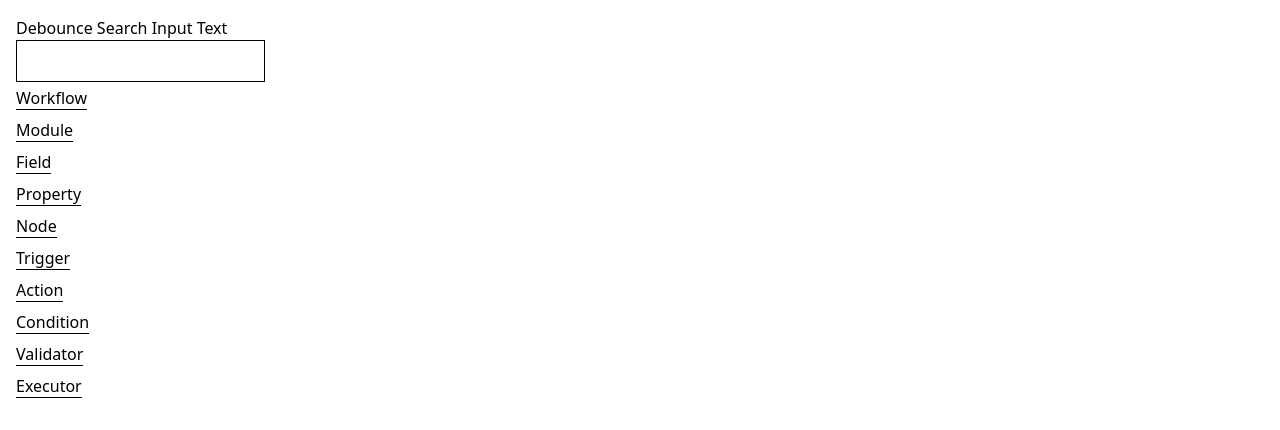
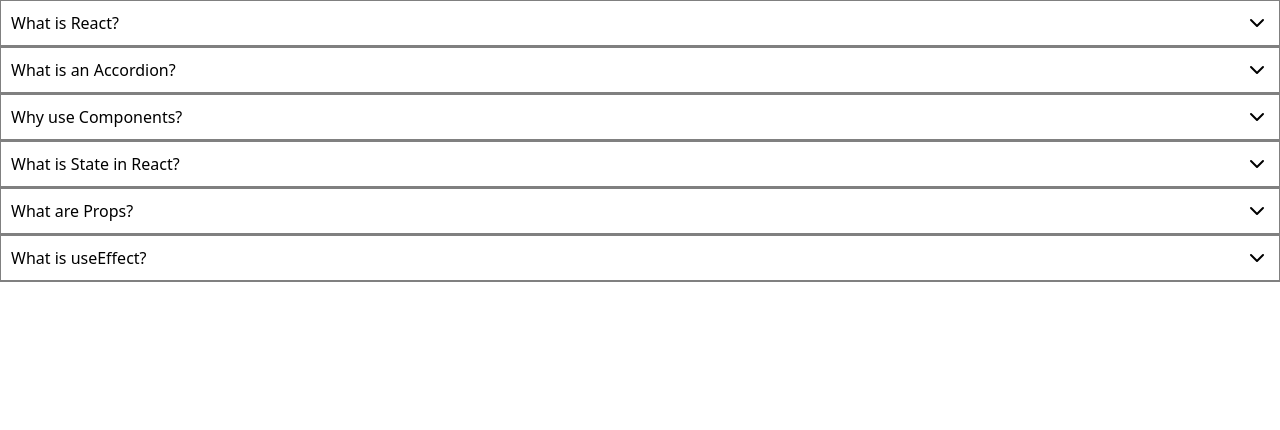
Before and after one commit to aakashojha68/react-interview-prep, a React (Vite) app: page / in a window 1280 px wide. Shown: the top 430 px of the page. Built offline with nearby package versions, Linux system fonts and the light colour scheme.

Commit message:
06-accordian

```diff
--- /dev/null
+++ b/src/06-accordian/Accordian.jsx
@@ -0,0 +1,93 @@
+import React, { useState } from "react";
+import { ChevronDown, ChevronUp } from "lucide-react";
+
+const SingleAccordian = ({ title, content, isOpen, onHeaderClick }) => {
+  return (
+    <div style={{ border: "1px solid gray" }}>
+      <div
+        style={{
+          borderBottom: "1px solid gray",
+          display: "flex",
+          justifyContent: "space-between",
+          alignItems: "center",
+          padding: 10,
+        }}
+        onClick={onHeaderClick}
+      >
+        <h1>{title}</h1>
+        {isOpen ? <ChevronUp /> : <ChevronDown />}
+      </div>
+
+      {isOpen && (
+        <div style={{ padding: 10 }}>
+          <p>{content}</p>
+        </div>
+      )}
+    </div>
+  );
+};
+
+function Accordion({ items }) {
+  const [openIndex, setOpenIndex] = useState(-1);
+
+  const onHeaderClick = (index) => {
+    setOpenIndex(openIndex === index ? -1 : index);
+  };
+
+  if (!items?.length) {
+    return "No items available.";
+  }
+  return (
+    <div>
+      {items?.map((item, index) => {
+        return (
+          <SingleAccordian
+            isOpen={index === openIndex}
+            title={item.title}
+            content={item.content}
+            onHeaderClick={() => onHeaderClick(index)}
+          />
+        );
+      })}
+    </div>
+  );
+}
+
+const accordionData = [
+  {
+    title: "What is React?",
+    content:
+      "React is a JavaScript library for building user interfaces. It lets you create reusable UI components and manage state efficiently.",
+  },
+  {
+    title: "What is an Accordion?",
+    content:
+      "An accordion is a UI pattern where content is shown or hidden by clicking on a header, helping save screen space and keep layouts clean.",
+  },
+  {
+    title: "Why use Components?",
+    content:
+      "Components make your code modular, reusable, and easier to maintain. Each component handles a specific part of the UI.",
+  },
+  {
+    title: "What is State in React?",
+    content:
+      "State is an object that holds data which can change over time and controls how the component re-renders.",
+  },
+  {
+    title: "What are Props?",
+    content:
+      "Props are inputs passed from a parent component to a child component, allowing data to flow in one direction.",
+  },
+  {
+    title: "What is useEffect?",
+    content:
+      "useEffect is a React hook used to perform side effects like API calls, subscriptions, or DOM updates.",
+  },
+];
+
+const RenderAccordians = () => {
+  return <Accordion items={accordionData} />;
+};
+
+export default RenderAccordians;
--- a/src/App.jsx
+++ b/src/App.jsx
@@ -3,10 +3,13 @@
 import DynamicGreetingApp from "./03-dynamic-greeting-app/DynamicGreetingApp";
 import SideMenu from "./04-sidebar-menu/SideMenu";
 import ProgressBar from "./05-progress-bar/ProgressBar";
+import RenderAccordians from "./06-accordian/Accordian";
+import Accordion from "./06-accordian/Accordian";
+// import BlogPosts from "./08-blog-post/BlogPost";
 import DebounceInputSearch from "./09-debounce-input-search/DebounceInputSearch";
 
 function App() {
-  return <DebounceInputSearch />;
+  return <RenderAccordians />;
 }
 
 export default App;
```
